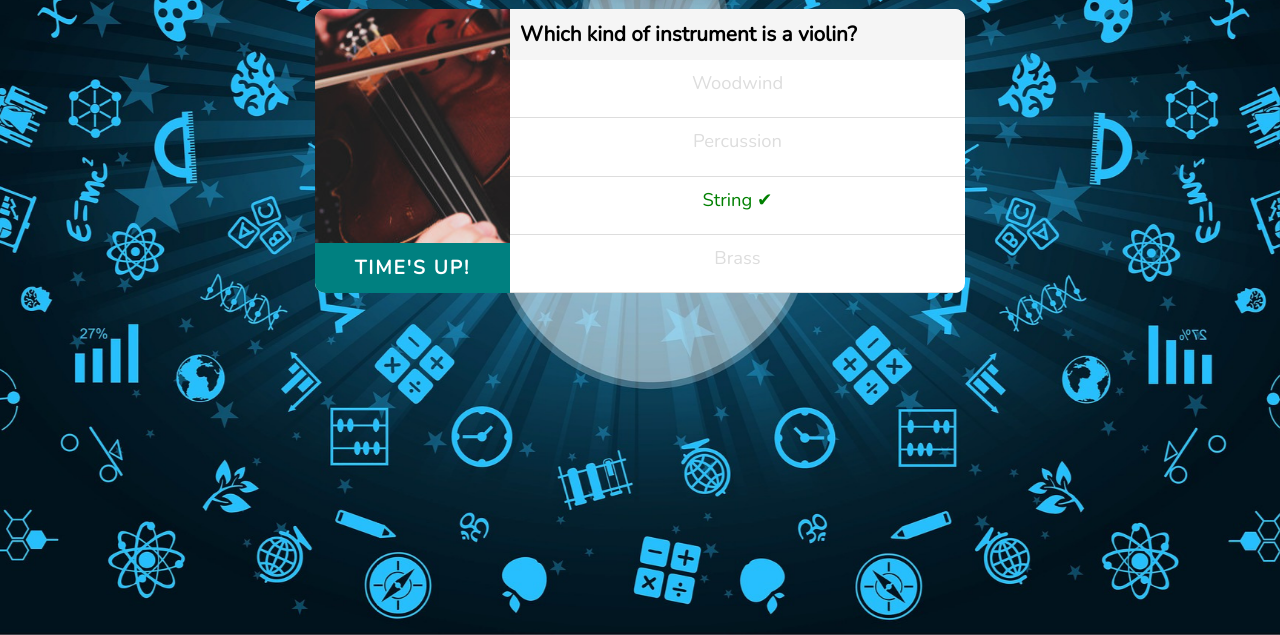
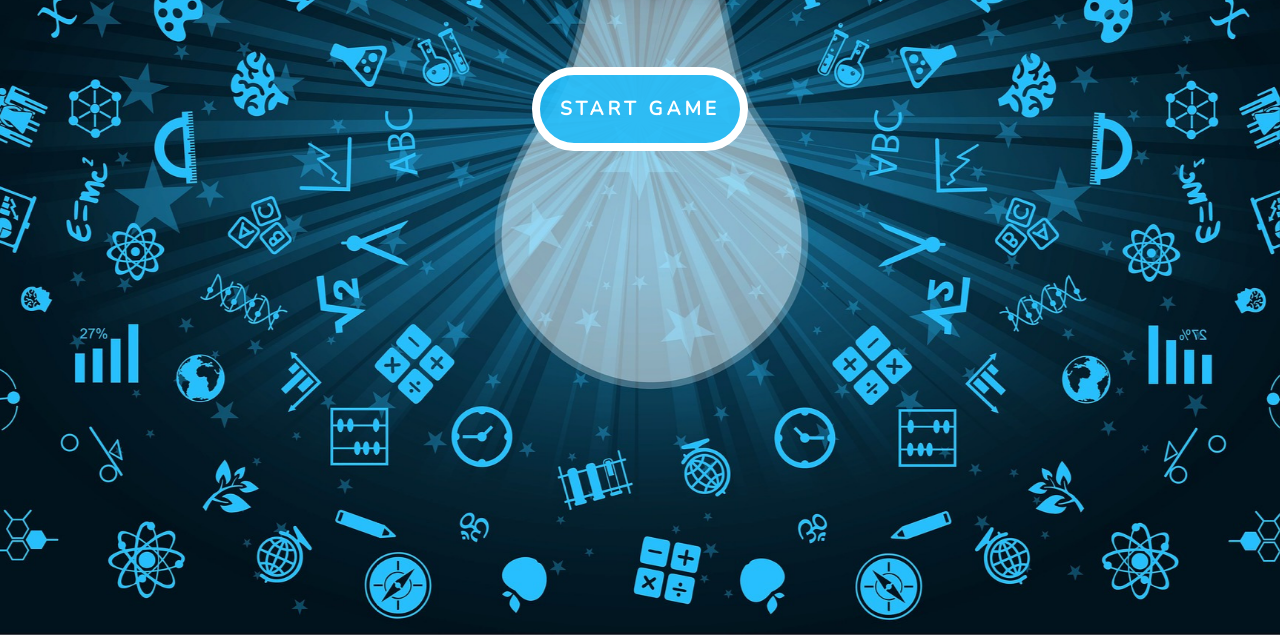
Before and after one commit to galonoah/TriviaGame, a plain HTML site: page index.html in a window 1280 px wide. Shown: the part 165-800 px from the top of the page. Drawn offline with nearby package versions, Linux system fonts and the light colour scheme; a web font is replaced by a local one.

Commit message:
Add button to start game

```diff
--- a/assets/css/style.css
+++ b/assets/css/style.css
@@ -13,6 +13,7 @@ body {
 	height: 100vh;
 	overflow: auto;
 	min-width: 375px;
+	text-align: center;
 }
 
 #gameTitle {
@@ -32,7 +33,7 @@ body {
 }
 
 #card {
-	display: flex;
+	display: none;
 	background-color: white;
 	border-radius: 10px;
 	overflow: hidden;
@@ -115,3 +116,26 @@ img {
 .wrong > span {
 	color: red;
 }
+
+#button {
+	background: rgba(36, 188, 248, 0.9);
+	border: 8px solid rgb(255, 255, 255);
+	border-radius: 50px;
+	color: #fff;
+	cursor: pointer;
+	font-size: 1.2em;
+	font-weight: bold;
+	letter-spacing: 4px;
+	outline: none;
+	padding: 20px;
+	margin-top: 3em;
+	text-transform: uppercase;
+}
+
+#button:hover {
+	background: rgba(27, 145, 192, 0.9);
+}
+
+#button:active {
+	background: rgba(21, 94, 122, 0.9);
+}
--- a/assets/javascript/app.js
+++ b/assets/javascript/app.js
@@ -217,5 +217,9 @@ $(function () {
 
     }
 
-    startGame();
+    $("#button").click(function(){
+        $("#card").css("display", "flex");
+        $("#button").remove();
+        startGame();
+    });
 });
--- a/index.html
+++ b/index.html
@@ -37,6 +37,8 @@
             </div>
         </div>
 
+        <button id="button">Start Game</button>
+
     </div>
 </body>
 
```
